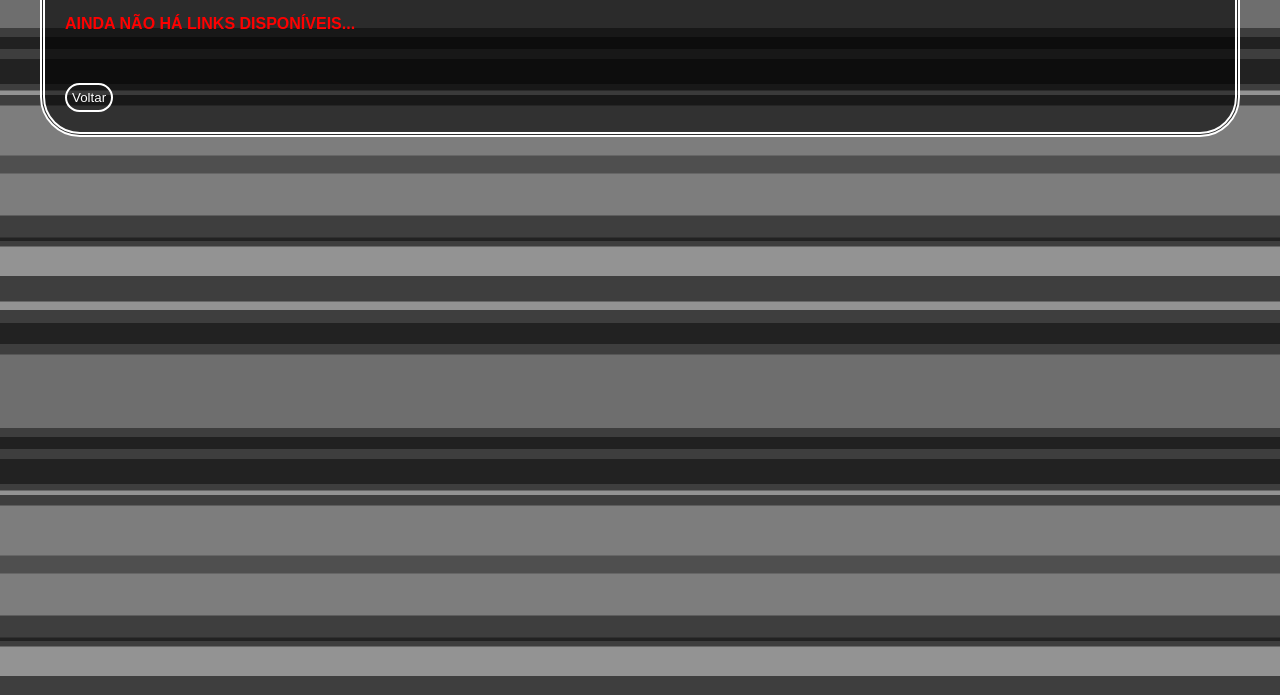
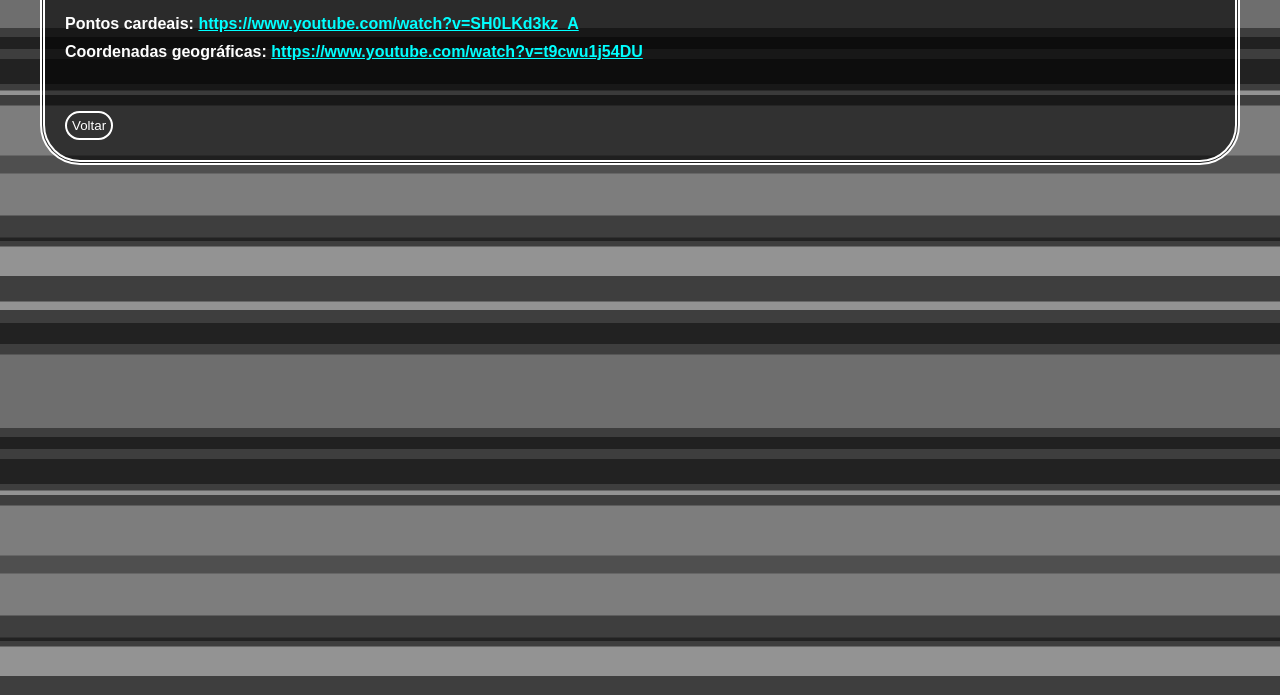
Before and after one commit to eduoesky/correios, a plain HTML site: page geografia/links.html in a window 1280 px wide. Shown: the part 105-800 px from the top of the page. Drawn offline with Linux system fonts and the light colour scheme.

Commit message:
adicionando

```diff
--- a/geografia/links.html
+++ b/geografia/links.html
@@ -64,7 +64,8 @@
     <div class="container">
         <h1>LINKS P/ GEOGRAFIA</h1><br>
         <div class="links">
-            <span style="color:#f00;">AINDA NÃO HÁ LINKS DISPONÍVEIS...</span>
+            <p>Pontos cardeais: <a href="https://www.youtube.com/watch?v=SH0LKd3kz_A" target="_blank">https://www.youtube.com/watch?v=SH0LKd3kz_A</a></p>
+            <p>Coordenadas geográficas: <a href="https://www.youtube.com/watch?v=t9cwu1j54DU" target="_blank">https://www.youtube.com/watch?v=t9cwu1j54DU</a></p>
         </div>
         <section>
             <button style="margin-top:50px;" id="voltar">Voltar</button>
```
Also changed, not shown: matematica/links.html (+1 -1 lines).
